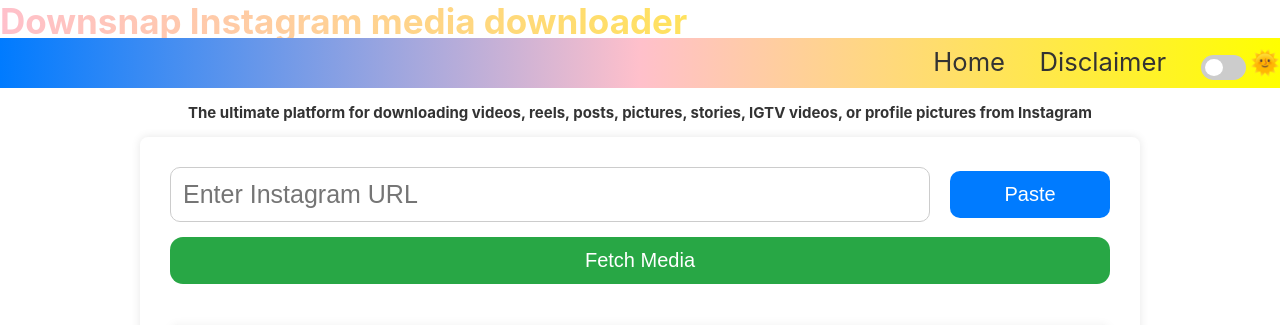
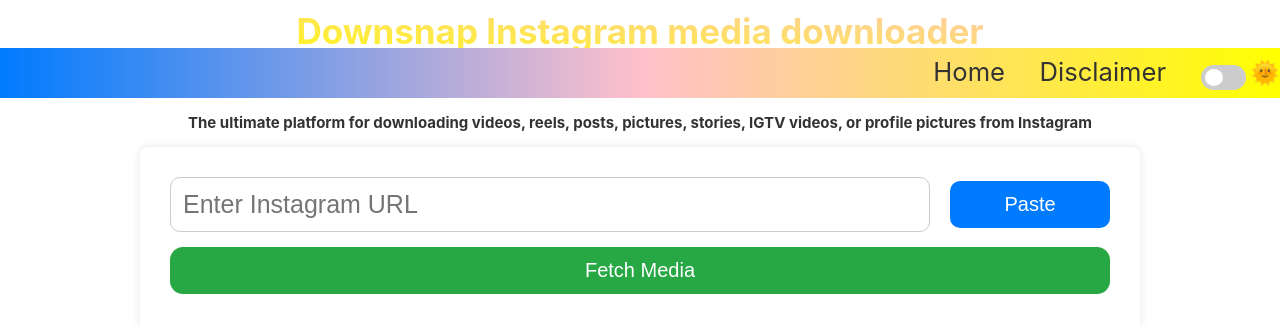
Before and after one commit to itsmethepalky/Downsnap, a Flask app: page / in a window 1280 px wide. Shown: the top 325 px of the page. Run offline with Flask 2, Linux system fonts and the light colour scheme.

Commit message:
Add files via upload

```diff
--- a/static/style.css
+++ b/static/style.css
@@ -12,14 +12,16 @@ body {
 }
 header{
   height: 20px;
-  color: linear-gradient(90deg, yellow,pink);
+  background-color: linear-gradient(90deg, yellow,pink);
 }
 header h1{
-  font-size: 25px;
-  background: -webkit-linear-gradient(180deg,yellow, pink);
+  font-size: 17px;
+  background: -webkit-linear-gradient(85deg,yellow, pink);
   -webkit-background-clip: text;
   -webkit-text-fill-color: transparent;
-
+  visibility: visible ;
+  margin-top: 10px;
+text-align: center;
 }
 .header {
     background-color: #fff;
```
